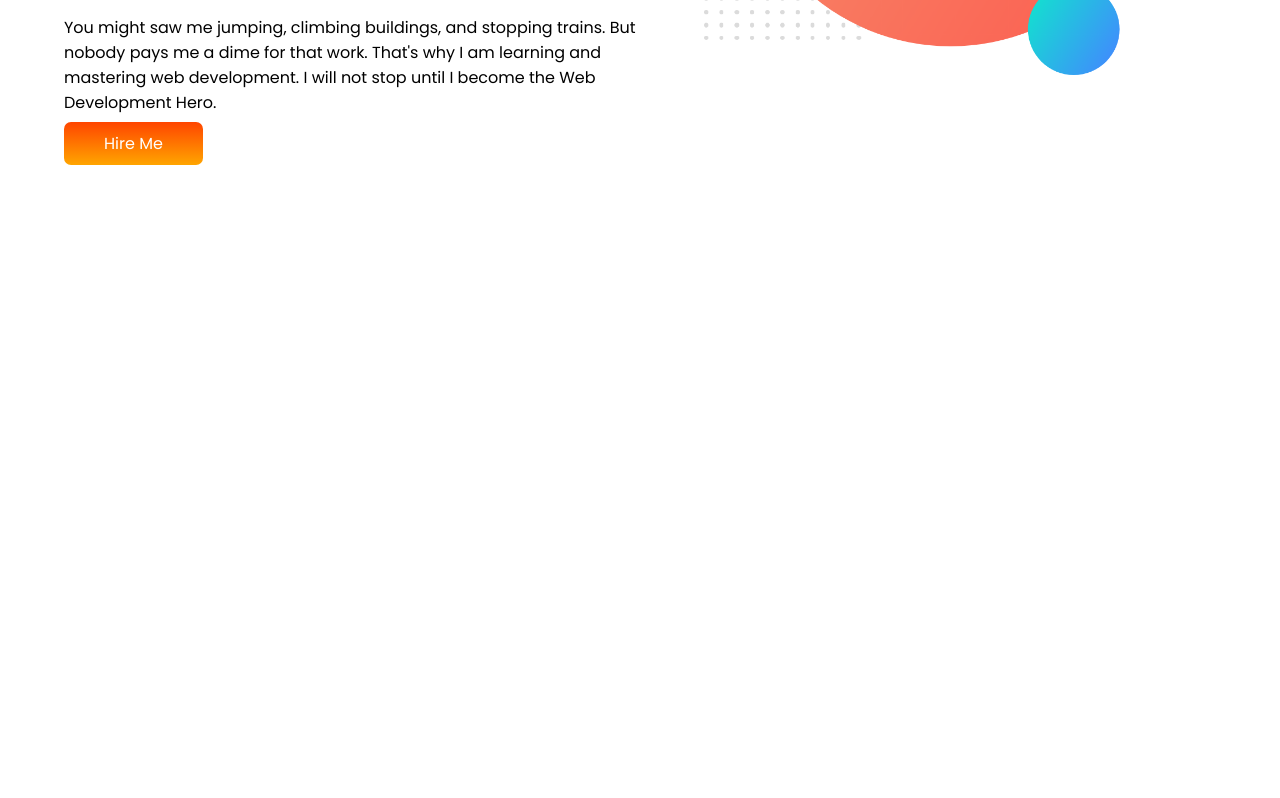
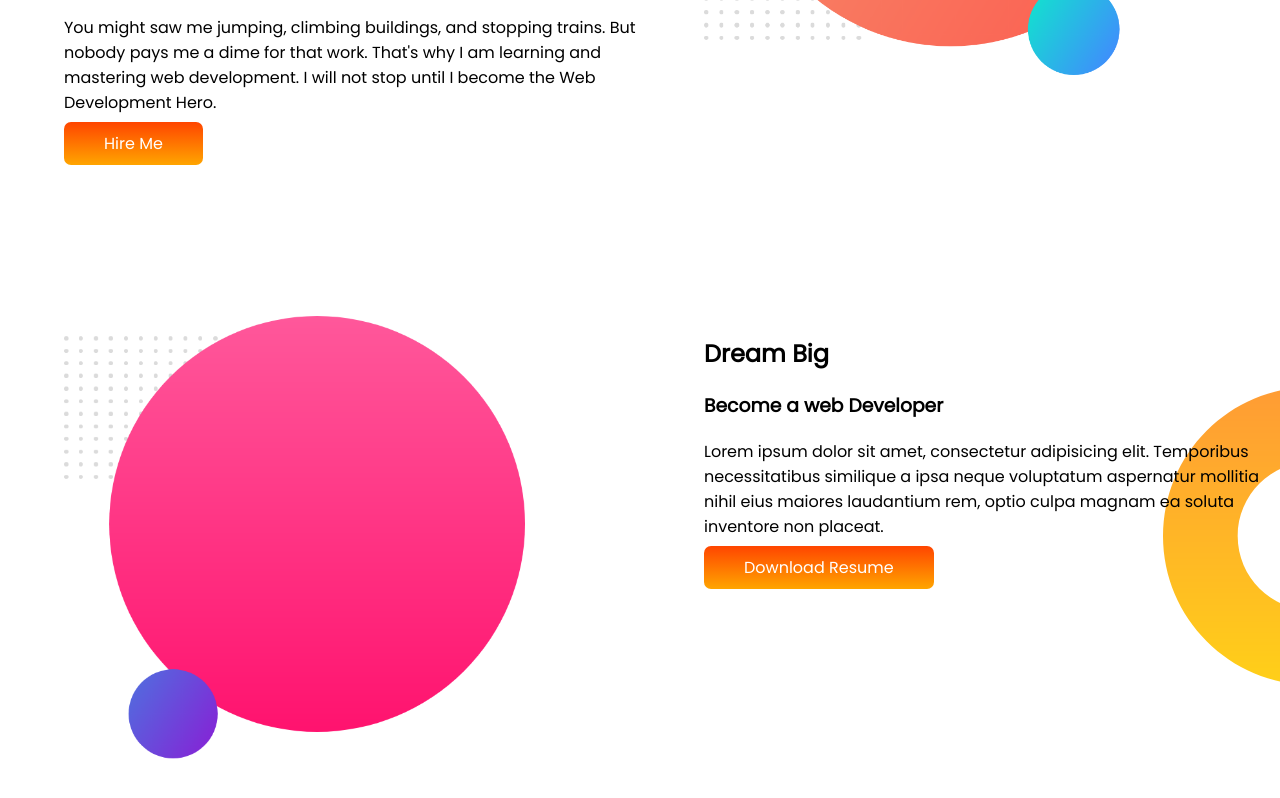
Before and after one commit to KorshedAhmed/developer-portfolio, a plain HTML site: page index.html in a window 1280 px wide. Shown: the part 392-1190 px from the top of the page. Before the commit the page ends 800 px from the top, so only its background shows below. Drawn offline with Linux system fonts and the light colour scheme.

Commit message:
middle section complete

```diff
--- a/index.html
+++ b/index.html
@@ -14,7 +14,7 @@
 </head>
 
 <body>
-    <section class="top-banner">
+    <section class="top-section">
         <div class="half-width">
             <h1>Welcome To</h1>
             <h1><span class="name-color">Korshed Ahmed's</span> World</h1>
@@ -31,6 +31,23 @@
             <img src="images/my-bg.png" alt="">
         </div>
     </section>
+    <section class="middle-section">
+        <div class="half-width">
+            <img src="images/my-bg2.png" alt="">
+
+        </div>
+        <div class="half-width">
+            <h2>Dream Big</h2>
+            <h3>Become a web Developer</h3>
+            <p>
+                Lorem ipsum dolor sit amet, consectetur adipisicing elit. Temporibus necessitatibus similique a ipsa
+                neque voluptatum aspernatur mollitia nihil eius maiores laudantium rem, optio culpa magnam ea soluta
+                inventore non placeat.
+            </p>
+            <a class="hire-me-btn" target="_blank" href="https://github.com/KorshedAhmed">Download Resume</a>
+
+        </div>
+    </section>
 </body>
 
 </html>
--- a/style.css
+++ b/style.css
@@ -10,6 +10,7 @@ h1{
 }
 section{
     display: flex;
+    margin-bottom: 150px;
 }
 .half-width{
     width: 50%;
@@ -26,7 +27,12 @@ section{
     padding: 10px 40px;
     border-radius: 7px;
 }
-.top-banner{
+.top-section{
     background-image: url(images/top-banner.png);
     background-repeat: no-repeat;
 }
+.middle-section{
+    background-image: url(images/dream-bg.png);
+    background-repeat: no-repeat;
+    background-position: right;
+}
```
